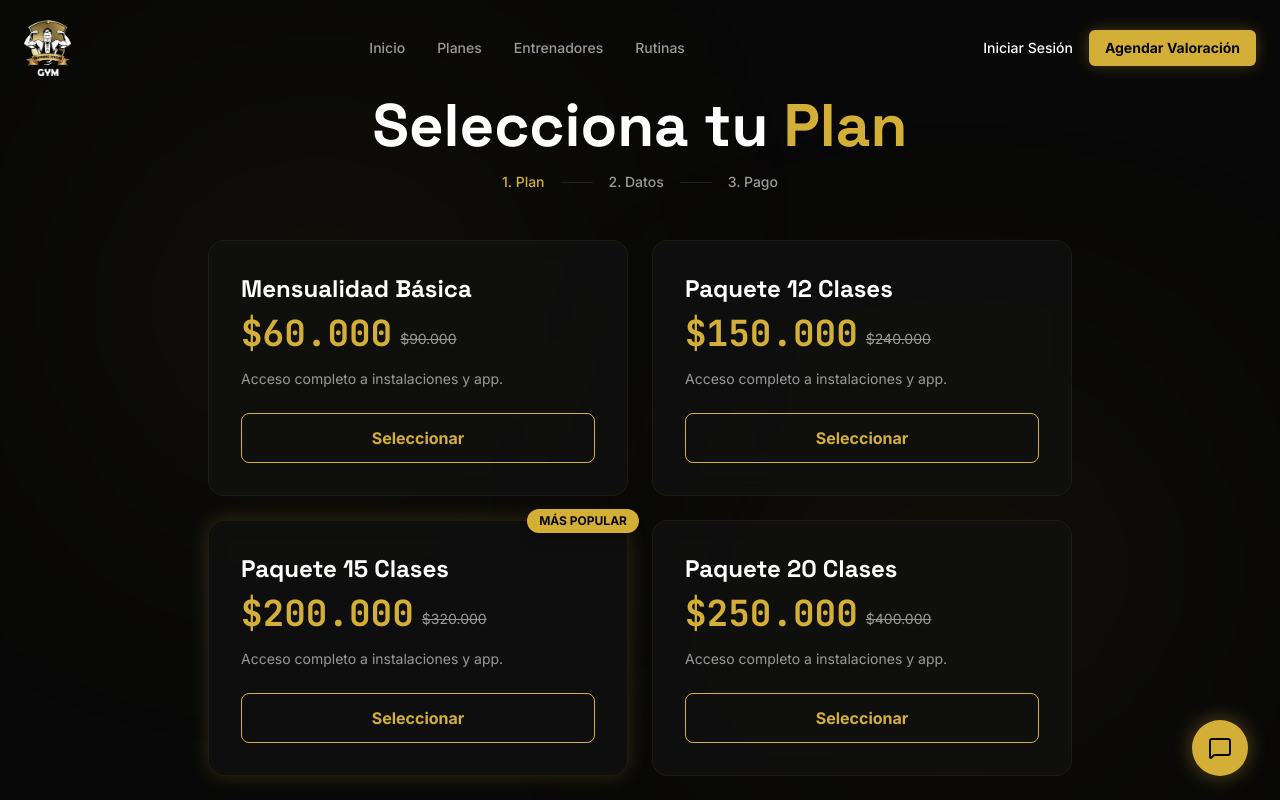
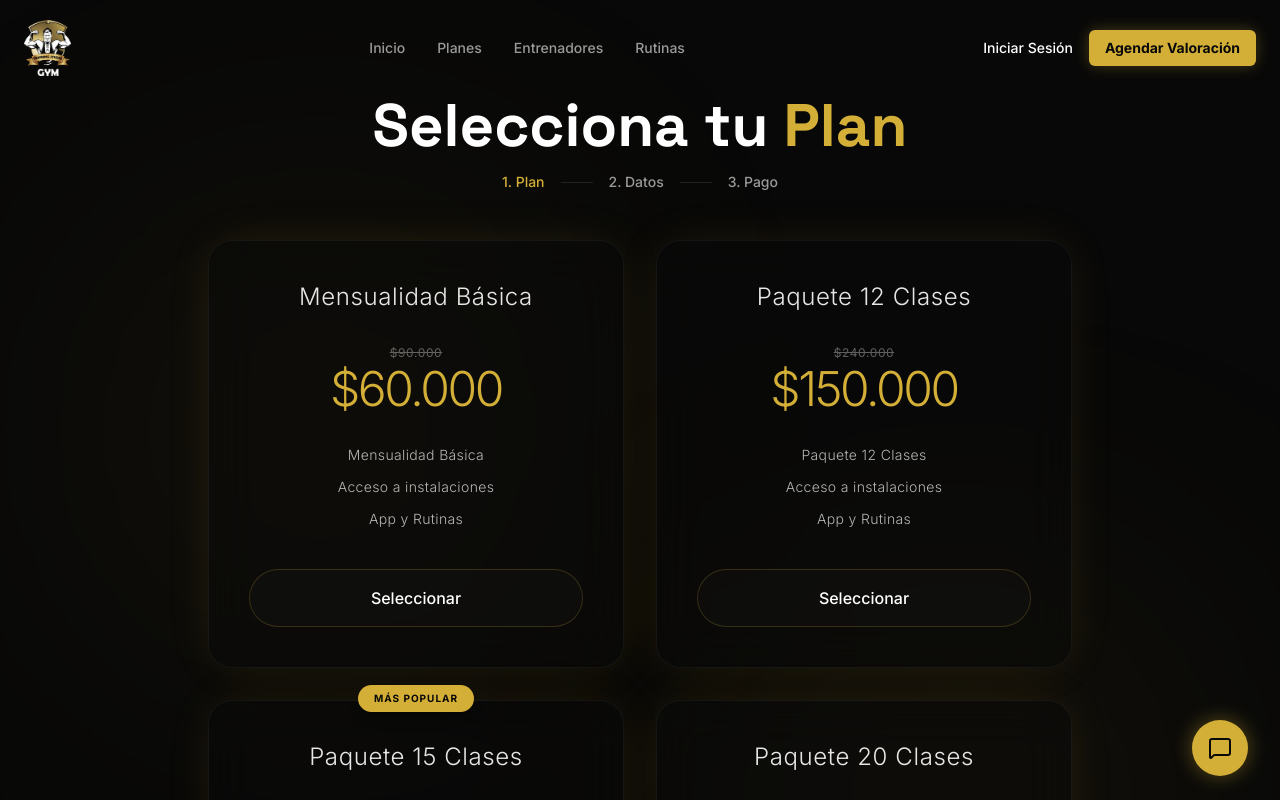
Before and after one commit to migueflope/training-studio-gym, a Next.js app: page /planes in a window 1280 px wide. Shown: the top 800 px of the page. Built offline with nearby package versions, Linux system fonts and the light colour scheme.

Commit message:
feat: liquid glass redesign for pricing and global smooth buttons

```diff
--- a/src/app/(public)/planes/page.tsx
+++ b/src/app/(public)/planes/page.tsx
@@ -68,28 +68,35 @@ export default function PlanesPage() {
               initial={{ opacity: 0, x: 20 }}
               animate={{ opacity: 1, x: 0 }}
               exit={{ opacity: 0, x: -20 }}
-              className="grid grid-cols-1 md:grid-cols-2 gap-6"
+              className="grid grid-cols-1 md:grid-cols-2 gap-8"
             >
               {plans.map((plan) => (
                 <div
                   key={plan.id}
                   onClick={() => { setSelectedPlan(plan.id); setStep(2); }}
-                  className={`glass-panel cursor-pointer group relative p-8 rounded-2xl border transition-all duration-300 hover:scale-[1.02] ${plan.isPopular ? 'border-primary shadow-[0_0_20px_rgba(212,175,55,0.2)]' : 'border-border hover:border-primary/50'}`}
+                  className={`liquid-glass liquid-glass-glow cursor-pointer group relative p-10 rounded-3xl transition-all duration-500 hover:scale-[1.02] flex flex-col items-center text-center`}
                 >
                   {plan.isPopular && (
-                    <div className="absolute -top-3 -right-3 bg-primary text-primary-foreground text-xs font-bold px-3 py-1 rounded-full shadow-lg">
-                      MÁS POPULAR
+                    <div className="absolute -top-4 bg-primary text-primary-foreground text-[10px] uppercase tracking-widest font-bold px-4 py-1.5 rounded-full shadow-lg">
+                      Más Popular
                     </div>
                   )}
-                  <h3 className="text-2xl font-display font-bold mb-2">{plan.name}</h3>
-                  <div className="flex items-end gap-2 mb-4">
-                    <span className="text-4xl font-bold font-mono text-primary">{plan.price}</span>
-                    <span className="text-muted-foreground line-through text-sm mb-1">{plan.originalPrice}</span>
+                  <h3 className="text-xl md:text-2xl font-light tracking-wide mb-8 text-foreground/90">{plan.name}</h3>
+
+                  <div className="flex flex-col items-center gap-1 mb-8">
+                    <span className="text-muted-foreground line-through text-xs tracking-wider opacity-60">{plan.originalPrice}</span>
+                    <span className="text-5xl font-light tracking-tighter text-primary">{plan.price}</span>
                   </div>
-                  <p className="text-muted-foreground text-sm mb-6">Acceso completo a instalaciones y app.</p>
-                  <div className="w-full text-center py-3 rounded-lg border border-primary text-primary font-bold group-hover:bg-primary group-hover:text-primary-foreground transition-all">
+
+                  <div className="space-y-3 mb-10 text-sm text-foreground/70 font-light tracking-wide">
+                    <p>{plan.name}</p>
+                    <p>Acceso a instalaciones</p>
+                    <p>App y Rutinas</p>
+                  </div>
+
+                  <button className="btn-smooth w-full py-4 rounded-full bg-secondary/30 border border-primary/20 text-foreground font-medium hover:bg-primary hover:text-primary-foreground hover:border-primary transition-all mt-auto">
                     Seleccionar
-                  </div>
+                  </button>
                 </div>
               ))}
             </motion.div>
@@ -136,7 +143,7 @@ export default function PlanesPage() {
                   />
                 </div>
 
-                <button type="submit" className="w-full py-4 mt-6 bg-primary text-primary-foreground font-bold rounded-lg shadow-[0_0_15px_rgba(212,175,55,0.3)] hover:shadow-[0_0_20px_rgba(212,175,55,0.5)] transition-all">
+                <button type="submit" className="btn-smooth w-full py-4 mt-6 bg-primary text-primary-foreground font-bold rounded-full shadow-[0_0_15px_rgba(212,175,55,0.3)] hover:shadow-[0_0_25px_rgba(212,175,55,0.6)]">
                   Continuar al Pago
                 </button>
               </form>
@@ -249,7 +256,7 @@ export default function PlanesPage() {
               </p>
               <button
                 onClick={() => window.location.href = "/login"}
-                className="w-full py-4 bg-primary text-primary-foreground font-bold rounded-lg shadow-[0_0_15px_rgba(212,175,55,0.3)] hover:shadow-[0_0_20px_rgba(212,175,55,0.5)] transition-all"
+                className="btn-smooth w-full py-4 bg-primary text-primary-foreground font-bold rounded-full shadow-[0_0_15px_rgba(212,175,55,0.3)] hover:shadow-[0_0_25px_rgba(212,175,55,0.6)]"
               >
                 Ir a Iniciar Sesión
               </button>
--- a/src/app/globals.css
+++ b/src/app/globals.css
@@ -80,3 +80,41 @@
   -webkit-backdrop-filter: blur(12px);
   border: 1px solid rgba(212, 175, 55, 0.08);
 }
+
+/* ============================================
+   NUEVA ESTÉTICA: LIQUID GLASS & SMOOTH BUTTONS
+   ============================================ */
+
+/* Liquid Glass effect: Frosted dark smoky glass */
+.liquid-glass {
+  background: rgba(10, 10, 10, 0.4);
+  backdrop-filter: blur(24px);
+  -webkit-backdrop-filter: blur(24px);
+  border: 1px solid rgba(255, 255, 255, 0.05);
+  box-shadow: 0 4px 30px rgba(0, 0, 0, 0.5);
+}
+
+/* Efecto de "Glow" detrás del Liquid Glass */
+.liquid-glass-glow {
+  box-shadow: 0 0 50px -10px rgba(212, 175, 55, 0.15);
+  transition: box-shadow 0.5s ease-out;
+}
+
+.liquid-glass-glow:hover {
+  box-shadow: 0 0 60px -5px rgba(212, 175, 55, 0.3);
+}
+
+/* Smooth Buttons effect: Flota y se hunde */
+.btn-smooth {
+  transition: all 0.3s cubic-bezier(0.25, 0.8, 0.25, 1);
+}
+
+.btn-smooth:hover {
+  transform: translateY(-2px);
+  box-shadow: 0 10px 20px -10px rgba(212, 175, 55, 0.5);
+}
+
+.btn-smooth:active {
+  transform: translateY(1px) scale(0.97);
+  box-shadow: 0 2px 5px -2px rgba(212, 175, 55, 0.5);
+}
--- a/src/components/landing/Hero.tsx
+++ b/src/components/landing/Hero.tsx
@@ -43,13 +43,13 @@ export function Hero() {
           <div className="flex flex-col sm:flex-row items-center justify-center gap-4 pt-8">
             <Link
               href="/planes"
-              className="w-full sm:w-auto px-8 py-4 bg-primary text-primary-foreground text-lg font-bold rounded-lg shadow-[0_0_20px_rgba(212,175,55,0.4)] hover:shadow-[0_0_30px_rgba(212,175,55,0.6)] hover:-translate-y-1 transition-all flex items-center justify-center gap-2"
+              className="btn-smooth w-full sm:w-auto px-8 py-4 bg-primary text-primary-foreground text-lg font-bold rounded-full shadow-[0_0_20px_rgba(212,175,55,0.4)] hover:shadow-[0_0_30px_rgba(212,175,55,0.6)] flex items-center justify-center gap-2"
             >
               Ver Planes <ArrowRight className="w-5 h-5" />
             </Link>
             <Link
               href="/contacto"
-              className="w-full sm:w-auto px-8 py-4 bg-transparent border-2 border-primary text-primary text-lg font-bold rounded-lg hover:bg-primary/10 transition-all flex items-center justify-center"
+              className="btn-smooth w-full sm:w-auto px-8 py-4 bg-transparent border-2 border-primary text-primary text-lg font-bold rounded-full hover:bg-primary/10 flex items-center justify-center"
             >
               Agendar Valoración
             </Link>
```
